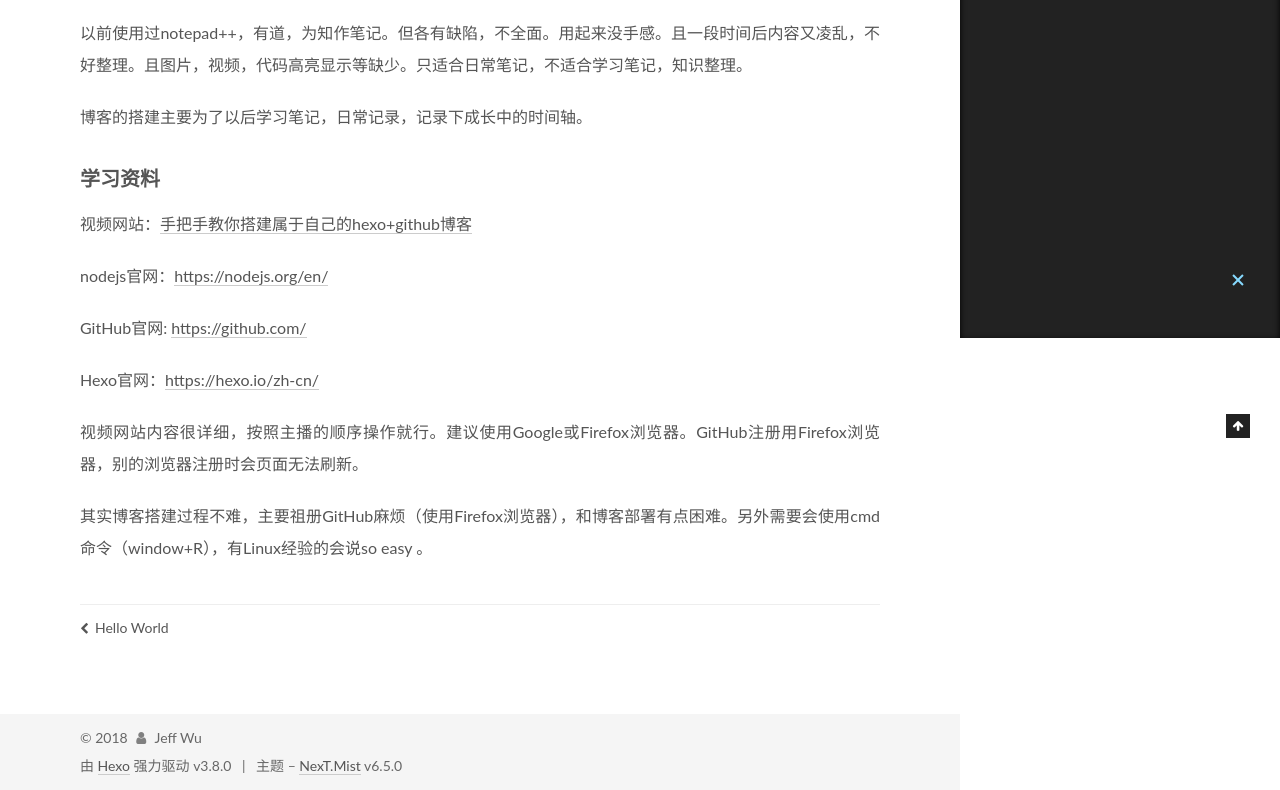
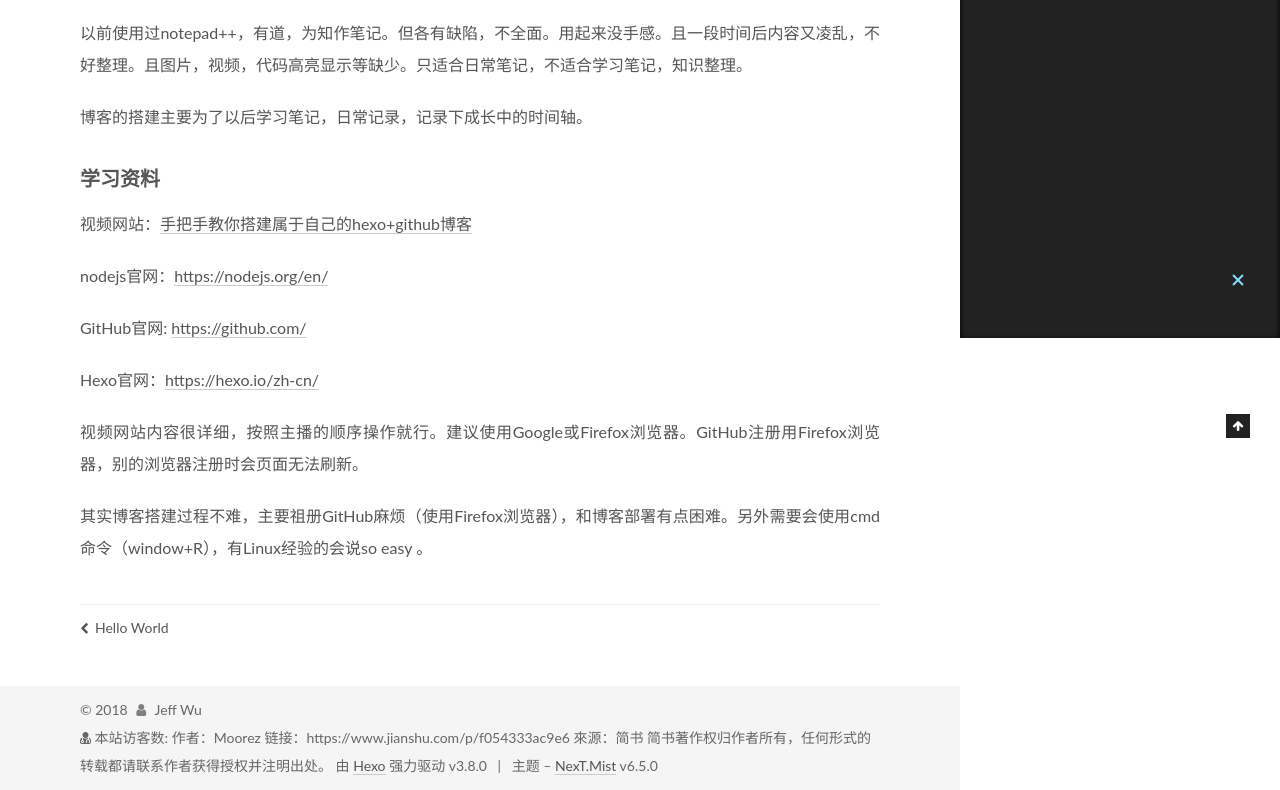
Before and after one commit to SetCalm/setcalm.github.io, a plain HTML site: page GitHub-Hexo搭建博客心得.html in a window 1280 px wide. Shown: the part 462-1252 px from the top of the page. Drawn offline with Linux system fonts and the light colour scheme; some packages are replaced by stand-ins of ours; a script that the page names is missing.

Commit message:
Site updated: 2018-11-05 23:40:25

```diff
--- a/GitHub-Hexo搭建博客心得.html
+++ b/GitHub-Hexo搭建博客心得.html
@@ -560,7 +560,8 @@
 
     <footer id="footer" class="footer">
       <div class="footer-inner">
-        <div class="copyright"> &copy; <span itemprop="copyrightYear">2018</span>
+        <script async src="https://busuanzi.ibruce.info/busuanzi/2.3/busuanzi.pure.mini.js"></script>
+<div class="copyright"> &copy; <span itemprop="copyrightYear">2018</span>
   <span class="with-love" id="animate">
     <i class="fa fa-user"></i>
   </span>
@@ -570,6 +571,17 @@
 
 
 </div>
+
+<div class="powered-by">
+<i class="fa fa-user-md"></i><span id="busuanzi_container_site_uv">
+  本站访客数:<span id="busuanzi_value_site_uv"></span>
+</span>
+</div>
+
+作者：Moorez
+链接：https://www.jianshu.com/p/f054333ac9e6
+來源：简书
+简书著作权归作者所有，任何形式的转载都请联系作者获得授权并注明出处。
 
 
 
```
Also changed, not shown: archives/2018/11/index.html (+13 -1 lines), archives/2018/index.html (+13 -1 lines), archives/index.html (+13 -1 lines), hello-world.html (+13 -1 lines), index.html (+13 -1 lines).
